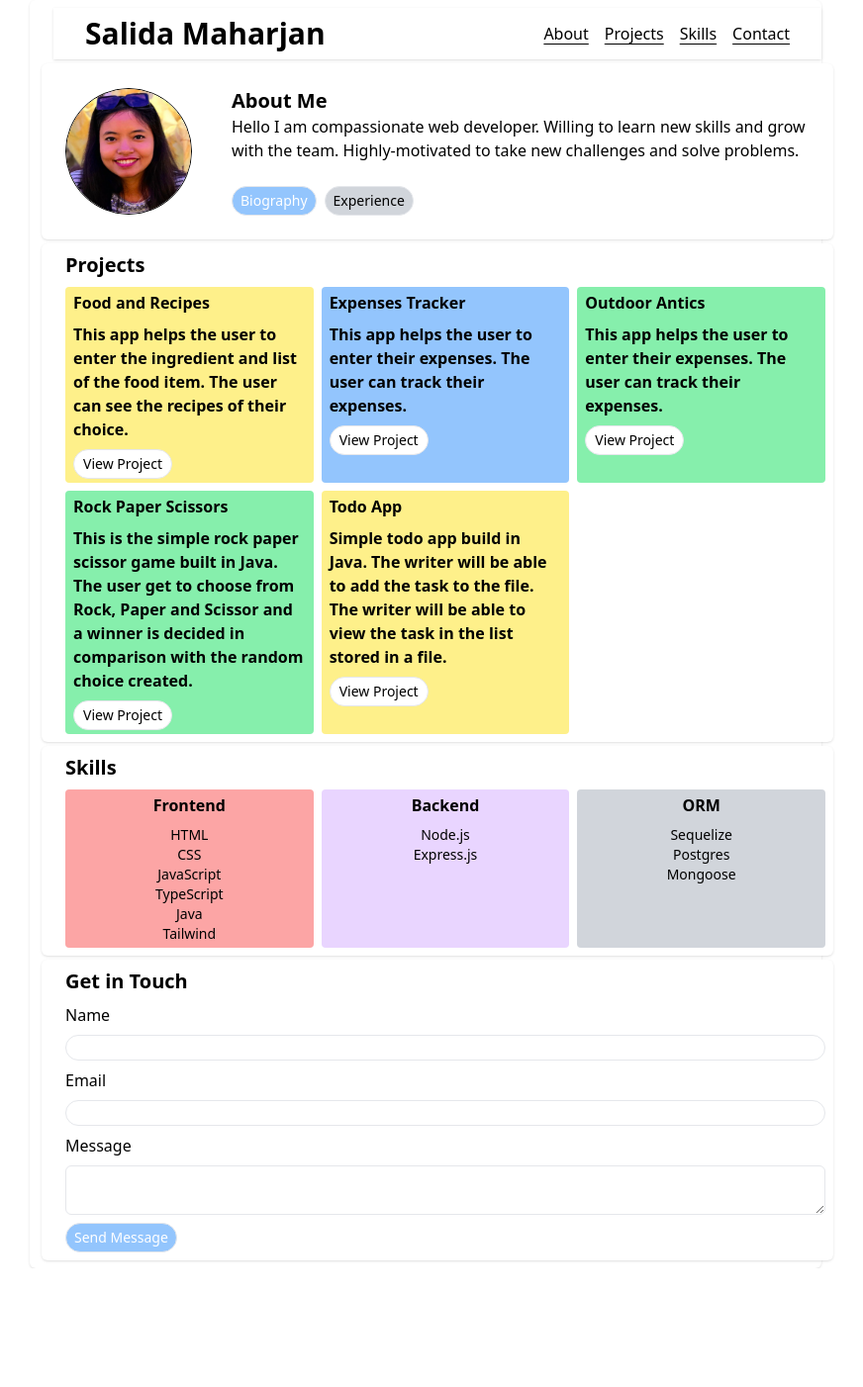
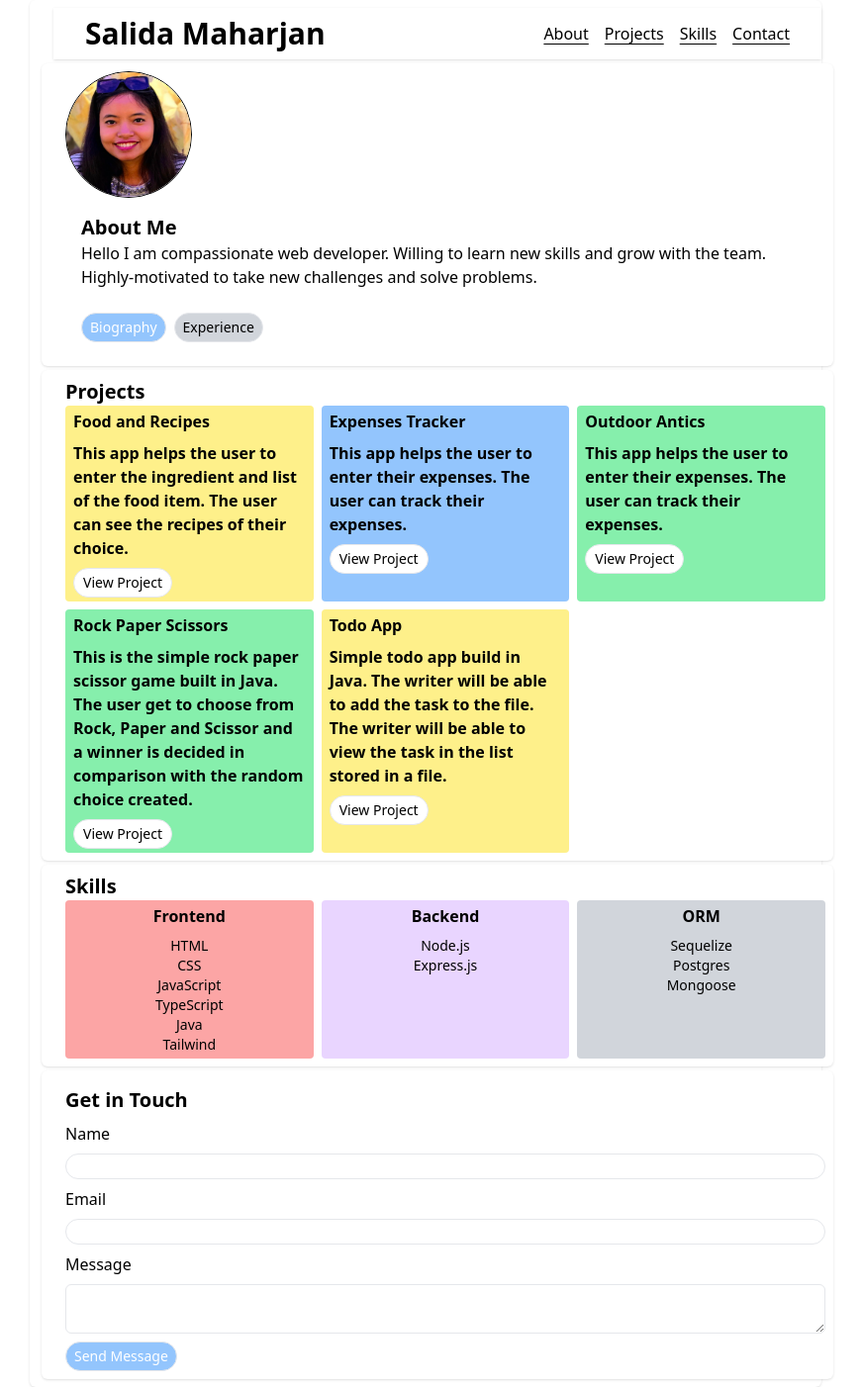
Before and after one commit to salidamaharjan/reactTSPortfolio, a React (Vite) app: page / in a window 1280 px wide. Shown: the whole page at 99% size, without its empty margins (2-874 px from the left). Before the commit the page ends 1282 px from the top, so only its background shows below. Built offline with nearby package versions, Linux system fonts and the light colour scheme.

Commit message:
Navigate to the area when clicked on the tabs

```diff
--- a/src/App.tsx
+++ b/src/App.tsx
@@ -13,8 +13,11 @@ import AboutMe from "./pages/AboutMe.tsx";
 function App() {
     return (
         <Card className="bg-gray-100 pl-0 pr-0 flex flex-col gap-1">
+
             <Header/>
+
             <Card className="flex justify-between gap-6 items-center">
+                <a name={"aboutMe"}>
                     <img className="flex h-32 w-32 border items-center justify-center border-black rounded-full"
                          src={ProfileImg} alt="photo"/>
                     <div className="flex flex-col gap-6 flex-1 p-4">
@@ -24,14 +27,20 @@ function App() {
                             <Button className="bg-gray-300">Experience</Button>
                         </div>
                     </div>
+                </a>
             </Card>
+
+
             <Card className="flex flex-col gap-2">
+                <a name={"projects"}>
                 <h2 className="font-bold text-xl">Projects</h2>
                 <div className="grid md:grid-cols-3 gap-2 grid-cols-1 justify-between">
                     <Projects/>
                 </div>
+                </a>
             </Card>
             <Card className="flex flex-col gap-2">
+                <a name={"skills"}>
                 <h2 className="font-bold text-xl">Skills</h2>
                 <div className="grid md:grid-cols-3 gap-2 grid-cols-1 justify-between">
                     <Box className="text-center bg-red-300">
@@ -61,8 +70,10 @@ function App() {
                         </ul>
                     </Box>
                 </div>
+                </a>
             </Card>
             <Card className="flex flex-col gap-2">
+                <a name={"contact"}></a>
                 <h2 className="font-bold text-xl">Get in Touch</h2>
                 <Label htmlFor="name">Name</Label>
                 <Input id="name"/>
--- a/src/components/Header.tsx
+++ b/src/components/Header.tsx
@@ -5,10 +5,10 @@ export default function Header() {
         <h1 className="text-3xl font-bold">Salida Maharjan</h1>
         <nav>
             <ul className="flex gap-4">
-                <NavItem label="About"/>
-                <NavItem label="Projects"/>
-                <NavItem label="Skills"/>
-                <NavItem label="Contact"/>
+                <a href={"#aboutMe"}><NavItem label="About"/></a>
+                <a href={"#projects"}><NavItem label="Projects"/></a>
+                <a href={"#skills"}><NavItem label="Skills"/></a>
+                <a href={"#contact"}><NavItem label="Contact"/></a>
             </ul>
         </nav>
     </header>
--- a/src/components/NavItem.tsx
+++ b/src/components/NavItem.tsx
@@ -3,5 +3,6 @@ type NavItemProps = {
 }
 
 export default function NavItem({label}: NavItemProps){
-          return  <li className="underline underline-offset-4">{label}</li>
+          return  <li  className="underline underline-offset-4">
+              {label}</li>
 }
```
Lines whose indentation alone changed are shown as unchanged.
